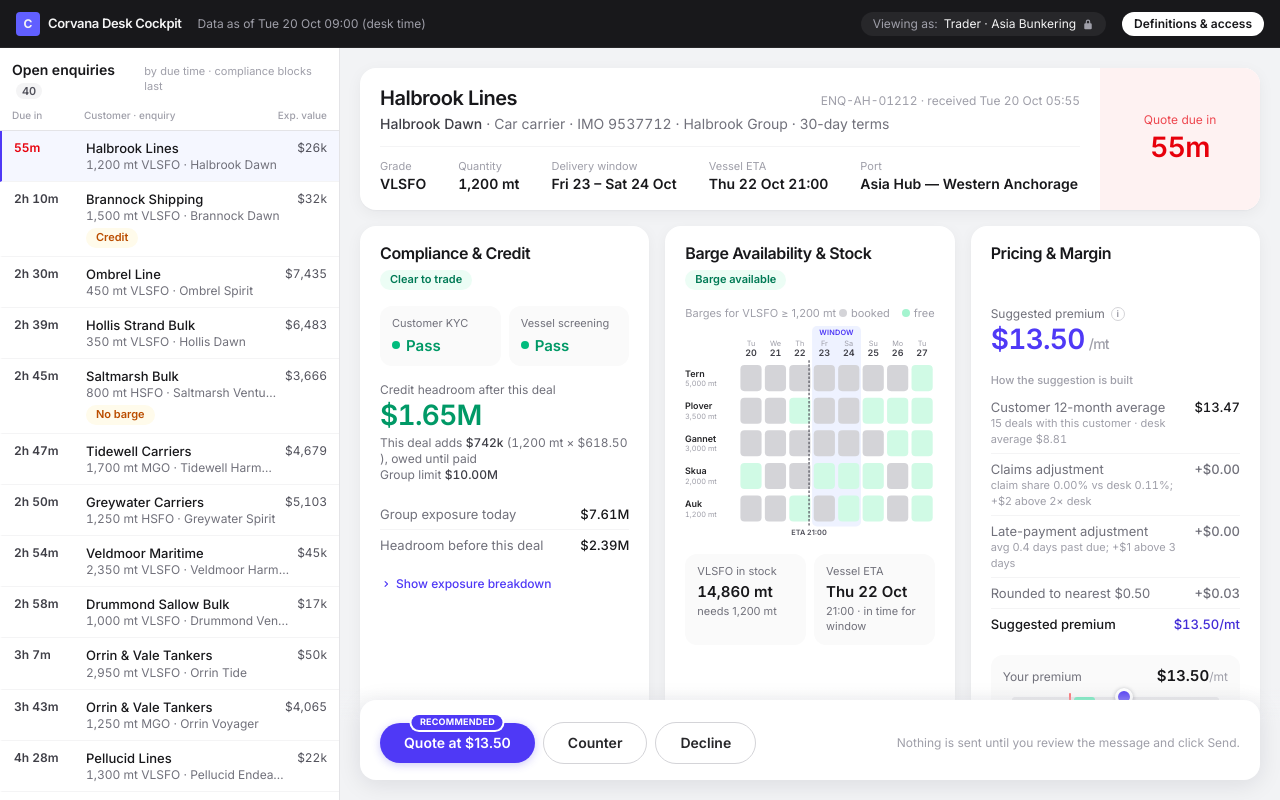
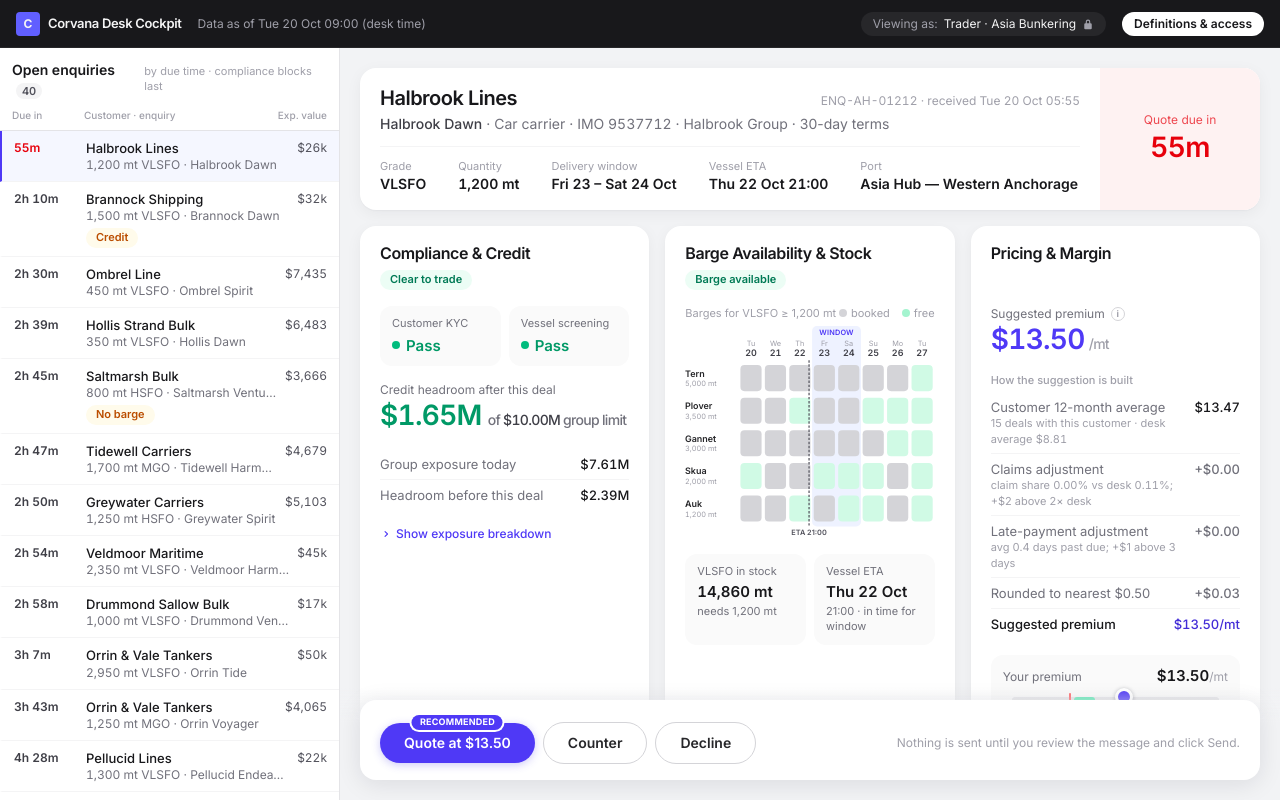
Before and after one commit to DaryaRudych/corvana-desk-cockpit, a React (Vite) app: page / in a window 1280 px wide. Built offline with nearby package versions, Linux system fonts and the light colour scheme.

Commit message:
style(credit): headroom as 'X of Y group limit' on one line
Co-Authored-By: Claude Opus 5.5 <noreply@anthropic.com>

```diff
--- a/src/components/SafePanel.tsx
+++ b/src/components/SafePanel.tsx
@@ -1,6 +1,5 @@
 import { useState } from 'react'
 import { businessUnitName, query, type QueryResult, type UserContext } from '../semantic/query'
-import { mt, usdMt } from '../lib/format'
 import { AlertIcon, ChevronIcon } from './Icons'
 import { termsParams, type Terms } from './terms'
 import { Card, DetailRestricted, Hero, List, ListRow, MetricValue, Tile, type Verdict } from './ui'
@@ -28,8 +27,6 @@ export function SafePanel({ enquiryId, user, terms }: { enquiryId: string; user:
 
   const live = termsParams(enquiryId, terms)
   const after = query('credit_headroom_after_deal', live, user)
-  const dealUse = query('deal_credit_use', live, user)
-  const price = query('quoted_price', live, user)
   const before = query('credit_headroom_before_deal', p, user)
   const limit = query('group_credit_limit', p, user)
   const exposure = query('group_exposure', p, user)
@@ -69,25 +66,11 @@ export function SafePanel({ enquiryId, user, terms }: { enquiryId: string; user:
           <Hero
             label="Credit headroom after this deal"
             tone={negative ? 'bad' : 'ok'}
-            caption={
-              <>
-                <span className="num">
-                  {terms.letterOfCredit ? (
-                    <>This deal uses no customer credit: letter of credit</>
-                  ) : (
-                    <>
-                      This deal adds <MetricValue r={dealUse} className="font-medium text-zinc-700" /> ({mt(terms.quantity)} × <MetricValue r={price} format={(v: number) => usdMt(v)} />
-                      ), owed until paid
-                    </>
-                  )}
-                </span>
-                <br />
-                Group limit <MetricValue r={limit} className="font-medium text-zinc-700" />
-                {negative && ' · this deal breaches it'}
-              </>
-            }
           >
             <MetricValue r={after} />
+            <span className="ml-1.5 text-sm font-medium text-zinc-500">
+              of <MetricValue r={limit} className="text-zinc-700" /> group limit
+            </span>
           </Hero>
 
           <List>
```
Also changed, not shown: 2 other files (tests, documents, lock files or other folders).
